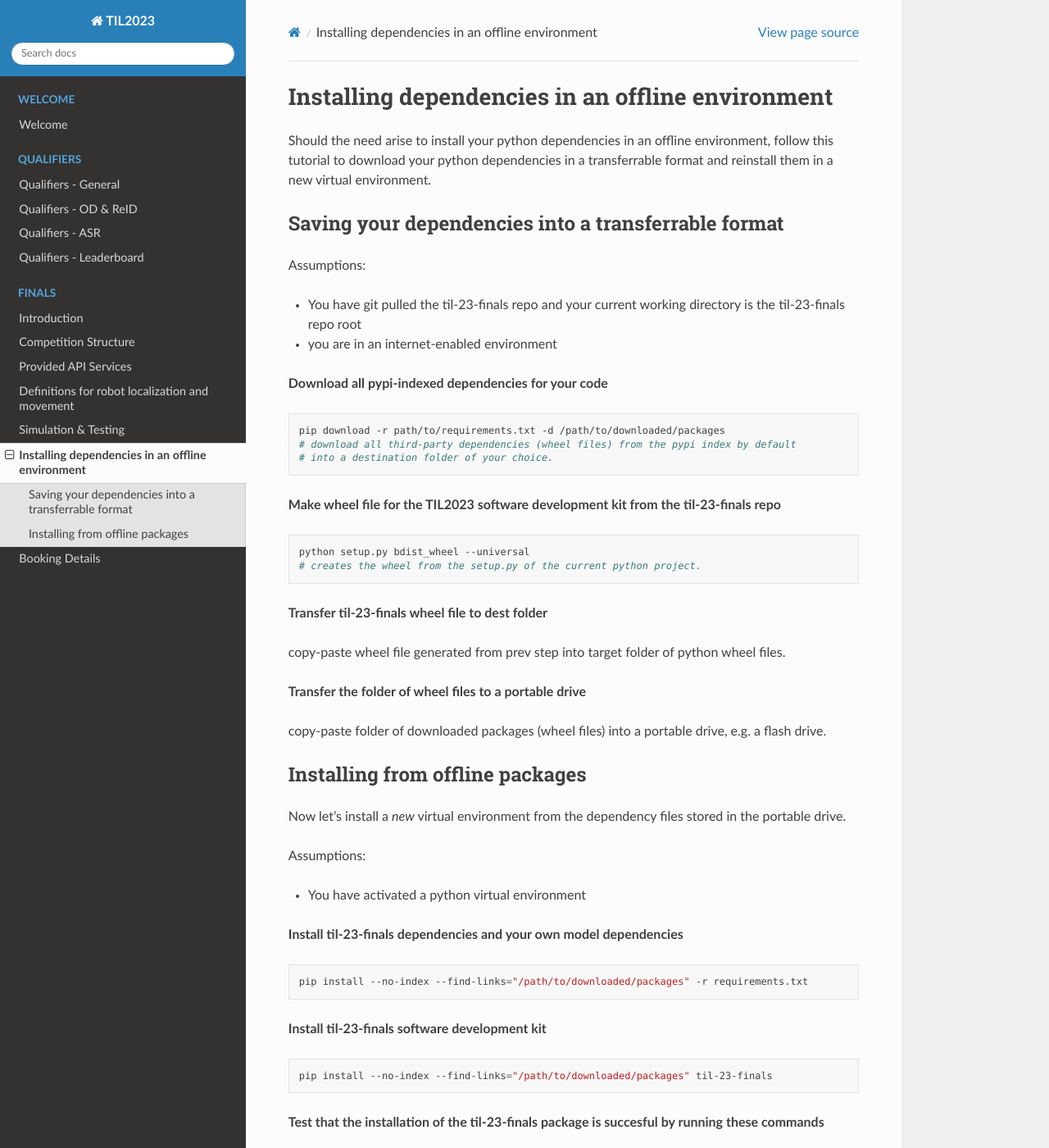
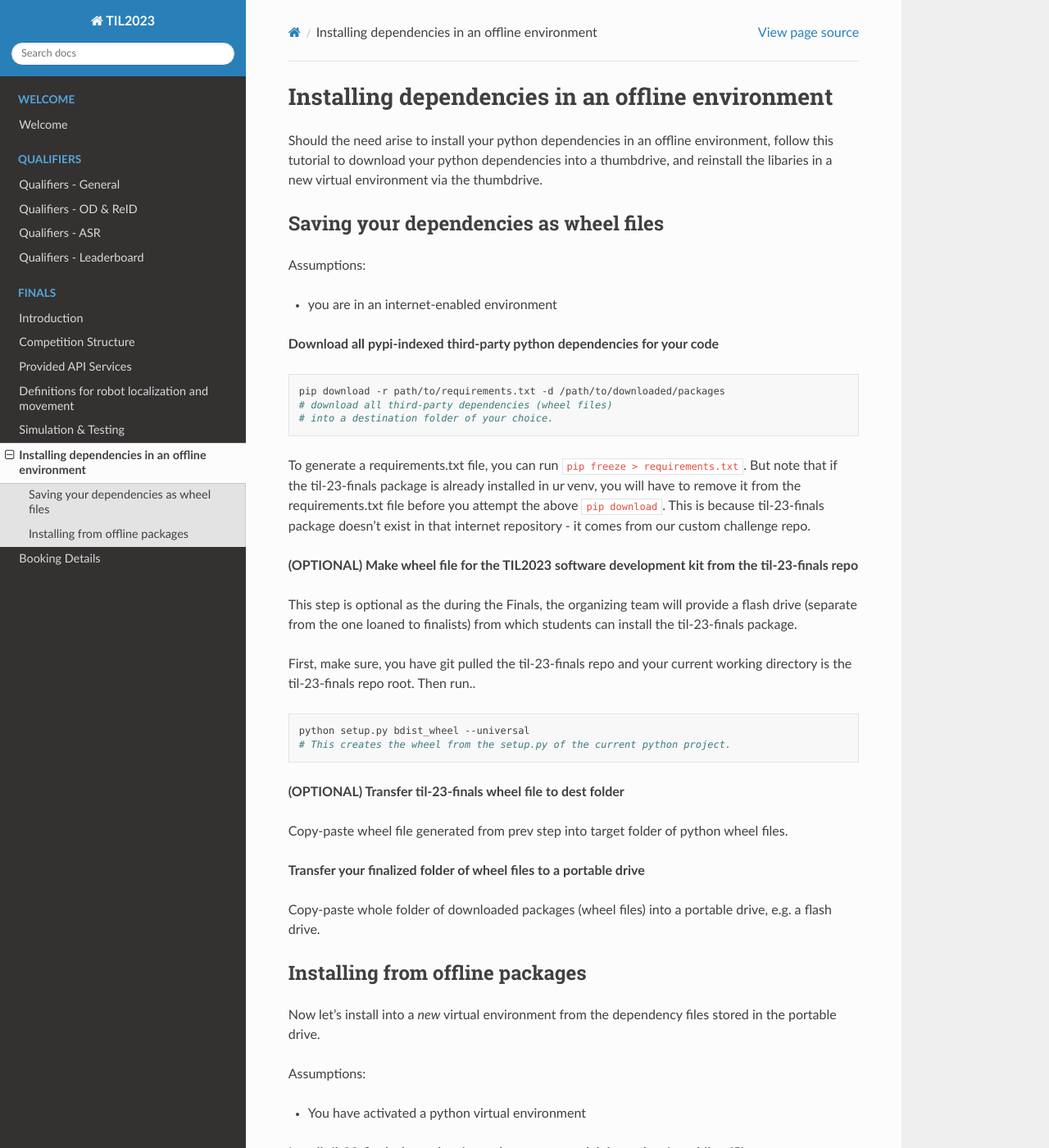
Before and after one commit to til-23/til-23-info-public, a Sphinx documentation site: the page built from source/offline-dependencies.rst, in a window 1280 px wide and 1400 px high. Shown: the whole window at 82% size. Built offline with Sphinx 7.4.7 and the Read the Docs theme 2.0.0, drawn with Linux system fonts in a browser that asks for light colours; some of the changed text lies outside the part shown.

Commit message:
Update dependency management guide.

```diff
--- a/source/offline-dependencies.rst
+++ b/source/offline-dependencies.rst
@@ -2,58 +2,69 @@
 =================================================
 
 Should the need arise to install your python dependencies in an offline environment,
-follow this tutorial to download your python dependencies in a transferrable format
-and reinstall them in a new virtual environment.
+follow this tutorial to download your python dependencies into a thumbdrive,
+and reinstall the libaries in a new virtual environment via the thumbdrive.
 
-Saving your dependencies into a transferrable format
-----------------------------------------------------
+Saving your dependencies as wheel files
+---------------------------------------
 
 Assumptions:
 
-- You have git pulled the til-23-finals repo and your current working directory
-  is the til-23-finals repo root
 - you are in an internet-enabled environment
 
-**Download all pypi-indexed dependencies for your code**
+**Download all pypi-indexed third-party python dependencies for your code**
 
 .. code-block:: shell
 
     pip download -r path/to/requirements.txt -d /path/to/downloaded/packages
-    # download all third-party dependencies (wheel files) from the pypi index by default
+    # download all third-party dependencies (wheel files)
     # into a destination folder of your choice.
 
-**Make wheel file for the TIL2023 software development kit from the til-23-finals repo**
+To generate a requirements.txt file, you can run ``pip freeze > requirements.txt``.
+But note that if the til-23-finals package is already installed in ur venv, you will have to
+remove it from the requirements.txt file before you attempt the above ``pip download``.
+This is because til-23-finals package doesn't exist
+in that internet repository - it comes from our custom challenge repo.
+
+
+**(OPTIONAL) Make wheel file for the TIL2023 software development kit from the til-23-finals repo**
+
+This step is optional as the during the Finals, the organizing team will provide a flash drive
+(separate from the one loaned to finalists) from which students can install the til-23-finals package.
+
+First, make sure, you have git pulled the til-23-finals repo and your current working directory
+is the til-23-finals repo root. Then run..
 
 .. code-block:: shell
 
     python setup.py bdist_wheel --universal
-    # creates the wheel from the setup.py of the current python project.
+    # This creates the wheel from the setup.py of the current python project.
 
-**Transfer til-23-finals wheel file to dest folder**
+**(OPTIONAL) Transfer til-23-finals wheel file to dest folder**
 
-copy-paste wheel file generated from prev step into target folder of python wheel files.
+Copy-paste wheel file generated from prev step into target folder of python wheel files.
 
-**Transfer the folder of wheel files to a portable drive**
+**Transfer your finalized folder of wheel files to a portable drive**
 
-copy-paste folder of downloaded packages (wheel files) into a portable drive, e.g. a flash drive.
+Copy-paste whole folder of downloaded packages (wheel files) into a portable drive, e.g. a flash drive.
 
 
 Installing from offline packages
 --------------------------------
 
-Now let's install a *new* virtual environment from the dependency files stored in the portable drive.
+Now let's install into a *new* virtual environment from the dependency files stored in the portable drive.
 
 Assumptions:
 
 - You have activated a python virtual environment
 
-**Install til-23-finals dependencies and your own model dependencies**
+**Install til-23-finals dependencies and your own model dependencies while offline**
 
 .. code-block:: shell
 
     pip install --no-index --find-links="/path/to/downloaded/packages" -r requirements.txt
 
-**Install til-23-finals software development kit**
+**Install til-23-finals software development kit while offline**
 
 .. code-block:: shell
 
```
